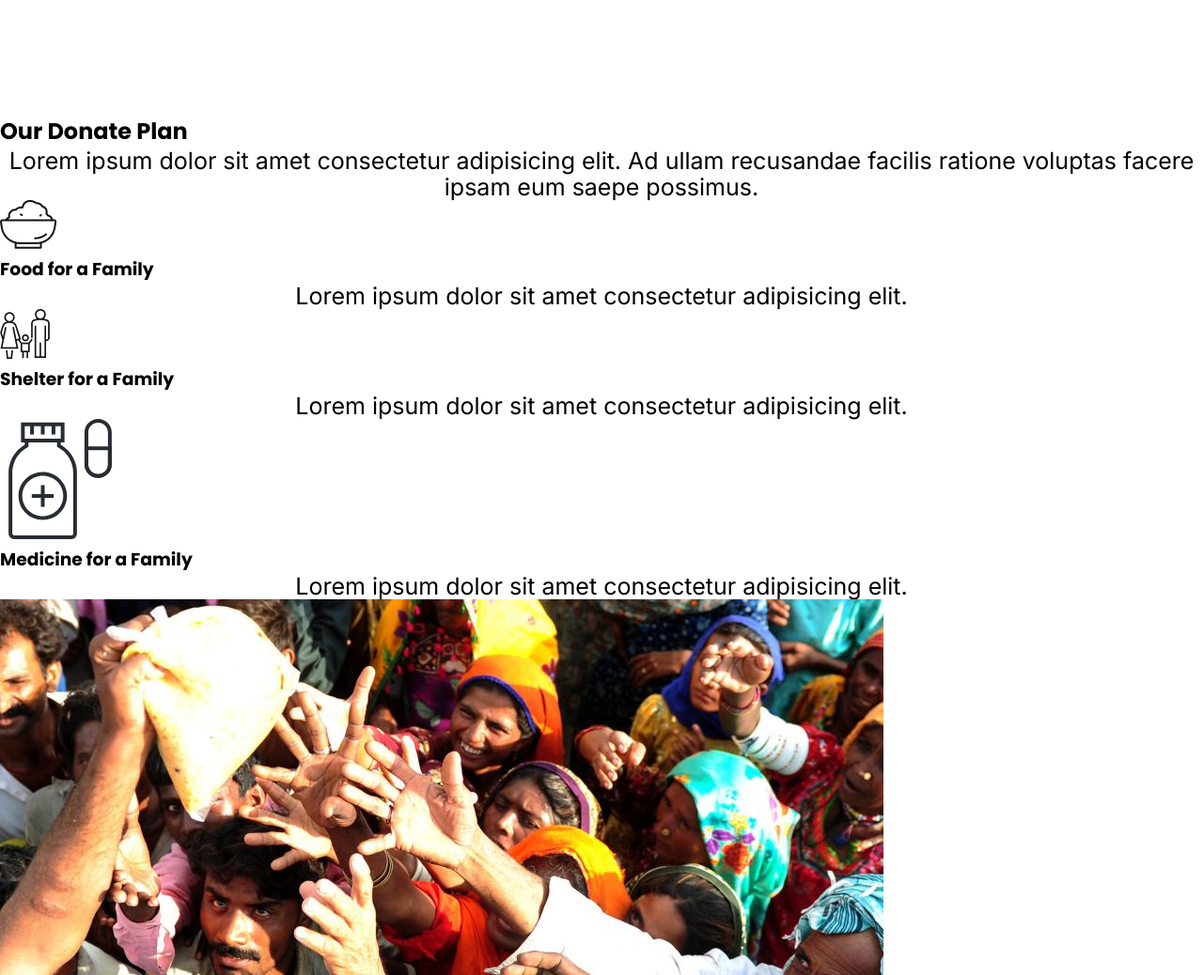
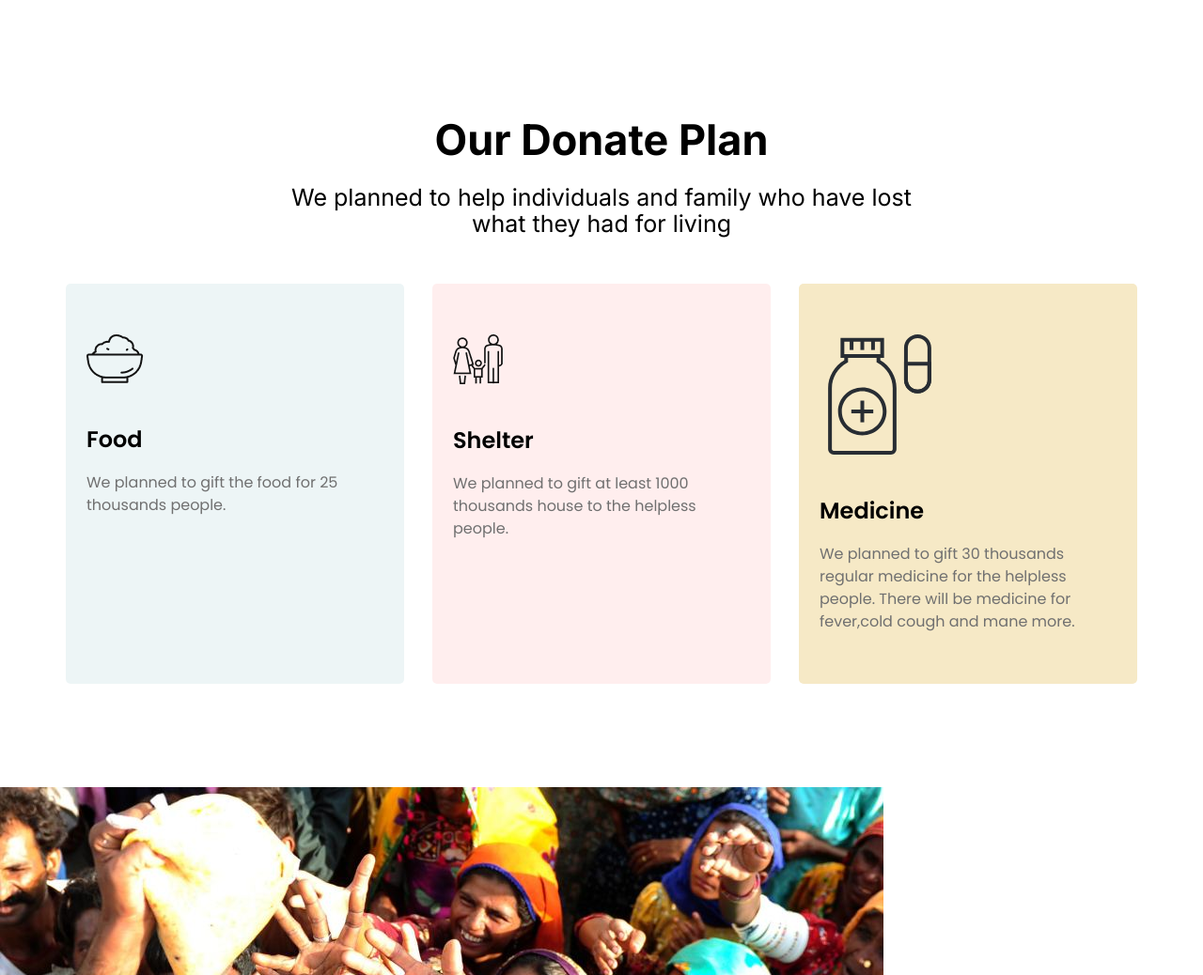
Before and after one commit to alfa22git/Donation-For-Flood-Victim, a plain HTML site: page index.html in a window 1280 px wide. Shown: the part 1285-2323 px from the top of the page at 94% size. Drawn offline with Linux system fonts and the light colour scheme.

Commit message:
add donate plan with css code

```diff
--- a/index.html
+++ b/index.html
@@ -48,35 +48,35 @@
         </div>
     </div>
     </section>
+<!--donate-plan-section-->
+    <section id="donation-plan-section">
+        <div class="donate-plan-container">
 
-    <section class="our-donate-plan-section">
-
-        <div>
-            <h1>Our Donate Plan</h1>
-            <p>Lorem ipsum dolor sit amet consectetur adipisicing elit. Ad ullam recusandae facilis ratione voluptas facere ipsam eum saepe possimus.</p>
-        </div>
-
-        <div class="donate-plan-box">
-
-            <div class="food-for-family">
-                <img src="icons/food.png" alt="food icon">
-                <h3>Food for a Family</h3>
-                <p>Lorem ipsum dolor sit amet consectetur adipisicing elit.</p>
+            <div class="donate-plan-title">
+                <h2>Our Donate Plan</h2>
+                <p>We planned to help individuals and family who have lost what they had for living</p>
             </div>
 
-            <div class="shelter-for-family">
-                <img src="icons/shelter.png" alt="Shelter icon">
-                <h3>Shelter for a Family</h3>
-                <p>Lorem ipsum dolor sit amet consectetur adipisicing elit.</p>
-            </div>
+            <div class="donate-plan-box-container">
 
-            <div class="medicine-for-family">
-                <img src="icons/medicine.svg" alt="Medicine icon">
-                <h3>Medicine for a Family</h3>
-                <p>Lorem ipsum dolor sit amet consectetur adipisicing elit.</p>
+                <div class="plan-box plan-1">
+                    <img src="icons/food.png" alt="food">
+                    <h3>Food</h3>
+                    <p>We planned to gift the food for 25 thousands people.</p>
+                </div>
+                <div class="plan-box plan-2">
+                    <img src="icons/shelter.png" alt="Shelter">
+                    <h3>Shelter</h3>
+                    <p>We planned to gift at least 1000 thousands house to the helpless people.</p>
+                </div>
+                <div class="plan-box plan-3">
+                    <img src="icons/medicine.svg" alt="medicine">
+                    <h3>Medicine</h3>
+                    <p>We planned to gift 30 thousands regular medicine for the helpless people. There will be medicine
+                        for fever,cold cough and mane more. </p>
+                </div>
             </div>
         </div>
-
     </section>
 
 
--- a/style.css
+++ b/style.css
@@ -163,3 +163,67 @@ input#donation-amount-filed:focus {
     cursor: pointer;
     border: none;
   }
+
+#donation-plan-section {
+    background: #fff;
+    width: 100%;
+    padding-bottom: 110px;
+  }
+.donate-plan-title {
+    width: 691px;
+    margin: 0 auto;
+    margin-bottom: 50px;
+  }
+.donate-plan-title h2 {
+    font-family: "Inter";
+    font-size: 45px;
+    font-weight: 700;
+    line-height: 54px;
+    color: #000;
+    text-align: center;
+    margin-bottom: 20px;
+  }
+.donate-plan-title p2 {
+    width: 690px;
+    margin: 0 auto;
+    color: #707070;
+  }
+
+.donate-plan-box-container {
+    width: 1140px;
+    margin: 0 auto;
+    display: flex;
+    justify-content: space-between;
+  }
+
+.plan-box {
+    width: 360px;
+    padding: 54px 22px;
+    border-radius: 5px;
+  }
+.plan-box h3 {
+    font-family: "poppins";
+    font-size: 24px;
+    line-height: 36px;
+    font-weight: 600;
+    color: #000;
+    text-align: left;
+    margin: 35px 0px 16px 0px;
+  }
+.plan-box p {
+    font-family: "poppins";
+    font-size: 16px;
+    line-height: 24px;
+    font-weight: 400;
+    color: #707070;
+    text-align: left;
+  }
+.plan-1 {
+    background: rgba(79, 157, 166, 0.1);
+  }
+.plan-2 {
+    background: rgba(255, 89, 89, 0.1);
+  }
+.plan-3 {
+    background: #f6e9c6;
+  }
```
